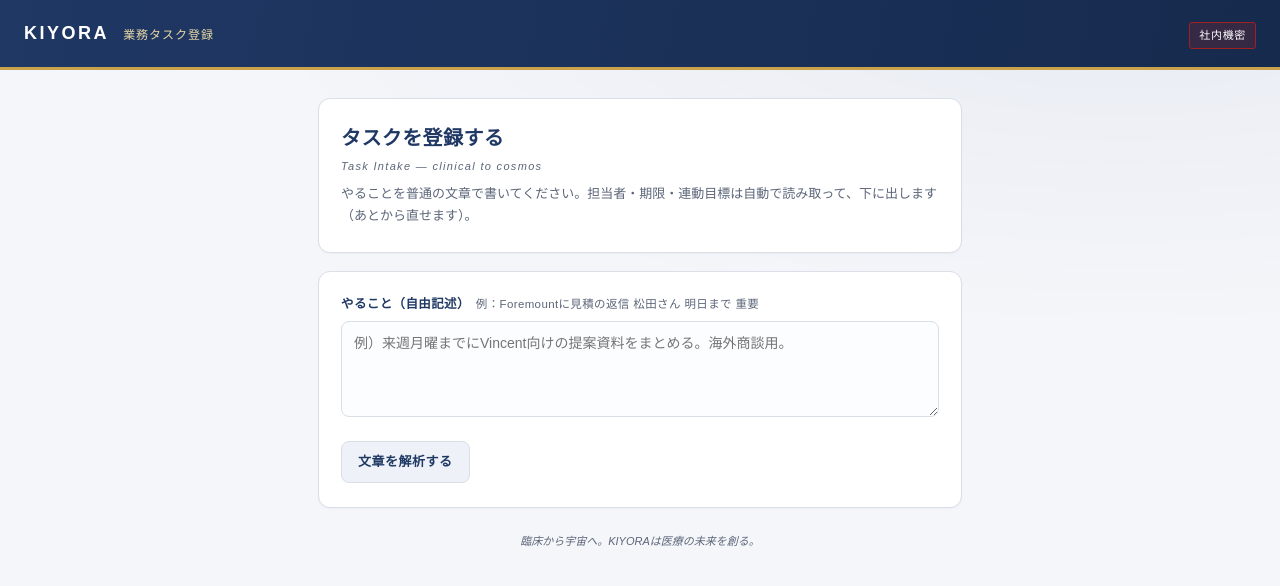
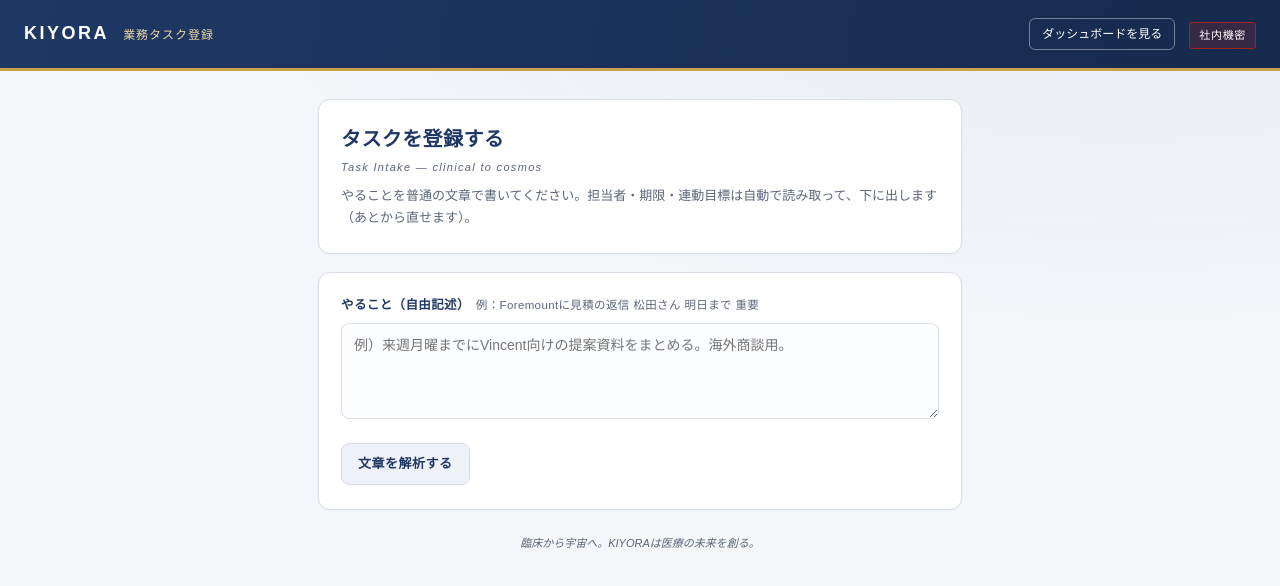
Before and after one commit to KIYORA0331/kiyora-task, a website: page index.html in a window 1280 px wide. Drawn offline with Linux system fonts and the light colour scheme.

Commit message:
Add files via upload

```diff
--- a/index.html
+++ b/index.html
@@ -25,7 +25,10 @@
   }
   .topbar .brand{font-size:18px;font-weight:700;letter-spacing:.14em}
   .topbar .sub{font-size:12px;color:var(--gold-soft);letter-spacing:.08em}
-  .topbar .conf{margin-left:auto;font-size:11px;color:#fff;border:1px solid var(--crit);
+  .topbar a.navlink{margin-left:auto;align-self:center;color:#fff;font-size:12px;text-decoration:none;
+    border:1px solid rgba(255,255,255,.4);padding:5px 12px;border-radius:6px}
+  .topbar a.navlink:hover{background:rgba(255,255,255,.12)}
+  .topbar .conf{font-size:11px;color:#fff;border:1px solid var(--crit);
     background:rgba(163,32,32,.22);padding:3px 9px;border-radius:3px;letter-spacing:.06em}
   .wrap{max-width:680px;margin:28px auto 0;padding:0 18px}
   .card{background:var(--card);border:1px solid var(--line);border-radius:12px;
@@ -70,6 +73,7 @@
   <div class="topbar">
     <span class="brand">KIYORA</span>
     <span class="sub">業務タスク登録</span>
+    <a href="/dashboard.html" class="navlink">ダッシュボードを見る</a>
     <span class="conf">社内機密</span>
   </div>
 
```
Also changed, not shown: dashboard.html (+3 -0 lines).
